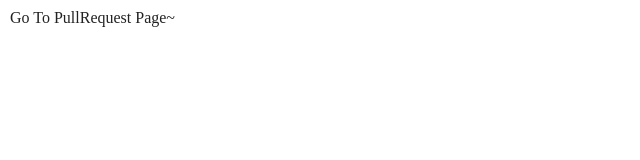
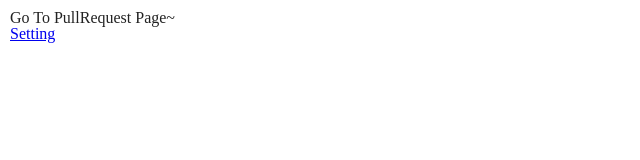
Before and after one commit to SoYoung210/real-diff, a React (Create React App) app: page / in a window 1280 px wide. Shown: the top 160 px of the page, without its empty margins (0-640 px from the left). Built offline with nearby package versions, Linux system fonts and the light colour scheme; no server answers.

Commit message:
chore: add footer

```diff
--- a/src/components/home/index.tsx
+++ b/src/components/home/index.tsx
@@ -2,6 +2,7 @@ import React, { useEffect } from 'react'
 import { useDispatch, useSelector } from 'react-redux'
 import { Redirect } from 'react-router'
 
+import { Footer } from '@/components/shared/Footer'
 import { settingActions, settingSelector } from '@/features/settingSlice'
 
 export const HomeView = () => {
@@ -20,6 +21,9 @@ export const HomeView = () => {
   }
 
   return (
-    <div>Go To PullRequest Page~</div>
+    <>
+      <div>Go To PullRequest Page~</div>
+      <Footer />
+    </>
   )
 }
--- a/src/components/main/index.tsx
+++ b/src/components/main/index.tsx
@@ -1,7 +1,7 @@
 import React, { useEffect } from 'react'
 import { useDispatch, useSelector } from 'react-redux'
-import { Link } from 'react-router-dom'
 
+import { Footer } from '@/components/shared/Footer'
 import { prActions, prSelector } from '@/features/prSlice'
 
 export const MainView = () => {
@@ -15,7 +15,7 @@ export const MainView = () => {
     <>
       <div>Real Additions: {realDiff.additions}</div>
       <div>Real Deletions: {realDiff.deletions}</div>
-      <Link to='/settings'>Setting</Link>
+      <Footer />
     </>
   )
 }
--- /dev/null
+++ b/src/components/shared/Footer.tsx
@@ -0,0 +1,8 @@
+import React from 'react'
+import { Link } from 'react-router-dom'
+
+export const Footer = () => {
+  return (
+    <Link to='/settings'>Setting</Link>
+  )
+}
```
